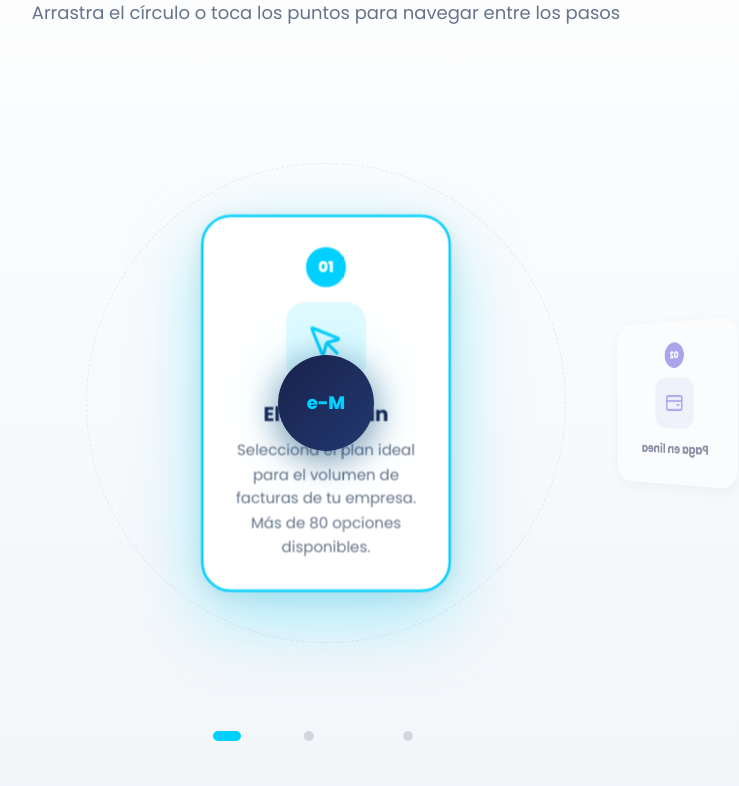
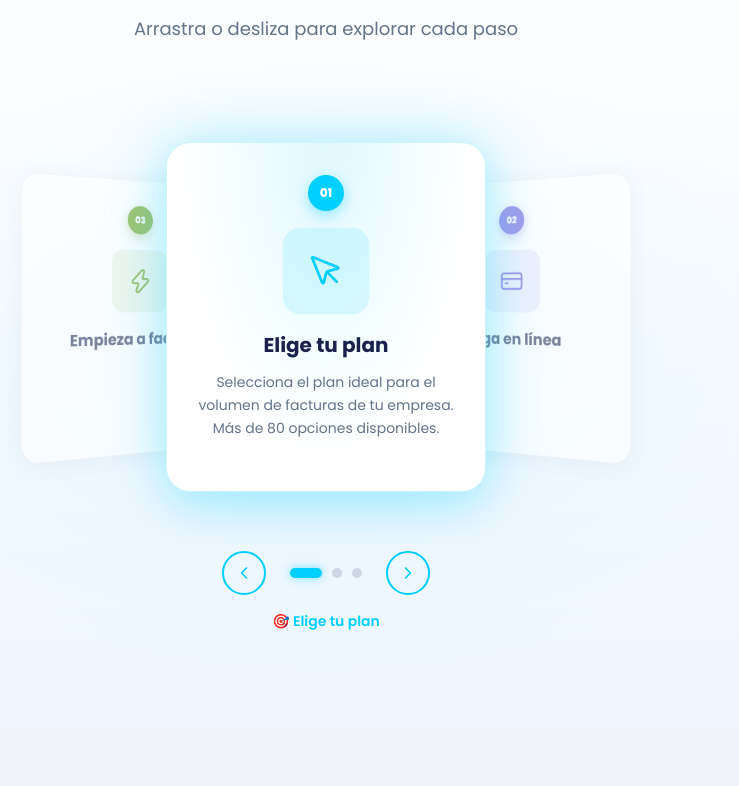
Before and after one commit to semision2022-landing/LandingVentas, a Next.js app: page / in a window 1280 px wide. Shown: the part 3994-4780 px from the top of the page, without its empty margins (314-1053 px from the left). Built offline with nearby package versions, Linux system fonts and the light colour scheme; no server answers.

Commit message:
fix(howit): Rediseno como coverflow 3D limpio sin hub central que tapaba contenido

```diff
--- a/components/sections/HowItWorks.tsx
+++ b/components/sections/HowItWorks.tsx
@@ -1,127 +1,113 @@
 'use client'
 
-import { useState, useRef, useCallback, useEffect } from 'react'
+import { useState, useRef } from 'react'
 import { motion } from 'framer-motion'
-import { MousePointer, CreditCard, Zap } from 'lucide-react'
+import { MousePointer, CreditCard, Zap, ChevronLeft, ChevronRight } from 'lucide-react'
 
 const steps = [
   {
     number: '01',
     icon: MousePointer,
     title: 'Elige tu plan',
-    description: 'Selecciona el plan ideal para el volumen de facturas de tu empresa. Más de 80 opciones disponibles.',
+    description:
+      'Selecciona el plan ideal para el volumen de facturas de tu empresa. Más de 80 opciones disponibles.',
     color: '#00D0FF',
     bg: 'rgba(0,208,255,0.12)',
-    glow: 'rgba(0,208,255,0.35)',
+    glow: '0 0 60px rgba(0,208,255,0.30), 0 20px 40px rgba(0,208,255,0.15)',
+    emoji: '🎯',
   },
   {
     number: '02',
     icon: CreditCard,
     title: 'Paga en línea',
-    description: 'Pago 100 % seguro con PayZen. Tarjeta de crédito, débito o transferencia bancaria.',
+    description:
+      'Pago 100% seguro con PayZen. Tarjeta de crédito, débito o transferencia bancaria.',
     color: '#5F4EDA',
     bg: 'rgba(95,78,218,0.12)',
-    glow: 'rgba(95,78,218,0.35)',
+    glow: '0 0 60px rgba(95,78,218,0.30), 0 20px 40px rgba(95,78,218,0.15)',
+    emoji: '💳',
   },
   {
     number: '03',
     icon: Zap,
     title: 'Empieza a facturar',
-    description: 'Habilitación ante la DIAN en 48 horas hábiles. Soporte técnico permanente incluido.',
+    description:
+      'Habilitación ante la DIAN en 48 horas hábiles. Soporte técnico permanente incluido.',
     color: '#579601',
     bg: 'rgba(87,150,1,0.12)',
-    glow: 'rgba(87,150,1,0.35)',
+    glow: '0 0 60px rgba(87,150,1,0.30), 0 20px 40px rgba(87,150,1,0.15)',
+    emoji: '⚡',
   },
 ]
 
-const TOTAL = steps.length
-const ANGLE_STEP = 360 / TOTAL   // 120°
-const RADIUS = 240               // px - desktop
-const RADIUS_SM = 150            // px - mobile
+export default function HowItWorks() {
+  const [active, setActive] = useState(0)
+  const dragStartX = useRef<number | null>(null)
 
-export default function HowItWorks() {
-  const [rotation, setRotation] = useState(0)         // current wheel rotation in degrees
-  const [active, setActive] = useState(0)             // index of front card
-  const [dragging, setDragging] = useState(false)
-  const [radius, setRadius] = useState(RADIUS)
-  const dragStart = useRef<number | null>(null)
-  const lastRotation = useRef(0)
+  const prev = () => setActive((a) => (a - 1 + steps.length) % steps.length)
+  const next = () => setActive((a) => (a + 1) % steps.length)
 
-  // Responsive radius
-  useEffect(() => {
-    const update = () => setRadius(window.innerWidth < 640 ? RADIUS_SM : RADIUS)
-    update()
-    window.addEventListener('resize', update)
-    return () => window.removeEventListener('resize', update)
-  }, [])
-
-  // Snap rotation to nearest step
-  const snapToNearest = useCallback((rot: number) => {
-    let closest = 0
-    let minDiff = Infinity
-    for (let i = 0; i < TOTAL; i++) {
-      const cardAngle = (ANGLE_STEP * i + rot % 360 + 360) % 360
-      const diff = Math.min(cardAngle, 360 - cardAngle)
-      if (diff < minDiff) { minDiff = diff; closest = i }
-    }
-    // Snap so closest card is at front (angle = 0)
-    const targetRot = rot - ((((ANGLE_STEP * closest + rot % 360) + 360) % 360 > 180)
-      ? (((ANGLE_STEP * closest + rot % 360) + 360) % 360) - 360
-      : ((ANGLE_STEP * closest + rot % 360) + 360) % 360)
-    setRotation(targetRot)
-    setActive(closest)
-    lastRotation.current = targetRot
-  }, [])
-
-  // Go to specific step
-  const goTo = useCallback((index: number) => {
-    const targetRot = lastRotation.current - ((ANGLE_STEP * index + lastRotation.current % 360 + 360) % 360 > 180
-      ? ((ANGLE_STEP * index + lastRotation.current % 360 + 360) % 360) - 360
-      : ((ANGLE_STEP * index + lastRotation.current % 360 + 360) % 360))
-    setRotation(targetRot)
-    setActive(index)
-    lastRotation.current = targetRot
-  }, [])
-
-  // Mouse events
-  const onMouseDown = (e: React.MouseEvent) => {
-    dragStart.current = e.clientX
-    setDragging(true)
-  }
-  const onMouseMove = (e: React.MouseEvent) => {
-    if (!dragging || dragStart.current === null) return
-    const delta = e.clientX - dragStart.current
-    setRotation(lastRotation.current + delta * 0.35)
-  }
-  const onMouseUp = () => {
-    if (!dragging) return
-    setDragging(false)
-    dragStart.current = null
-    snapToNearest(rotation)
+  // Drag / swipe
+  const onDragStart = (x: number) => { dragStartX.current = x }
+  const onDragEnd = (x: number) => {
+    if (dragStartX.current === null) return
+    const delta = dragStartX.current - x
+    if (Math.abs(delta) > 40) { if (delta > 0) { next() } else { prev() } }
+    dragStartX.current = null
   }
 
-  // Touch events
-  const onTouchStart = (e: React.TouchEvent) => {
-    dragStart.current = e.touches[0].clientX
-    setDragging(true)
+  const getCardStyle = (i: number) => {
+    const diff = i - active
+    const normalised = ((diff % steps.length) + steps.length) % steps.length
+    const offset = normalised > steps.length / 2 ? normalised - steps.length : normalised
+
+    if (offset === 0) {
+      // Active — front and center
+      return {
+        zIndex: 20,
+        transform: 'translateX(0px) rotateY(0deg) scale(1)',
+        opacity: 1,
+        filter: 'none',
+        pointerEvents: 'auto' as const,
       }
-  const onTouchMove = (e: React.TouchEvent) => {
-    if (dragStart.current === null) return
-    const delta = e.touches[0].clientX - dragStart.current
-    setRotation(lastRotation.current + delta * 0.35)
+    } else if (Math.abs(offset) === 1) {
+      // Neighboring
+      const dir = offset > 0 ? 1 : -1
+      return {
+        zIndex: 10,
+        transform: `translateX(${dir * 58}%) rotateY(${-dir * 38}deg) scale(0.78)`,
+        opacity: 0.55,
+        filter: 'blur(0.5px)',
+        pointerEvents: 'auto' as const,
       }
-  const onTouchEnd = () => {
-    setDragging(false)
-    dragStart.current = null
-    snapToNearest(rotation)
+    } else {
+      return {
+        zIndex: 5,
+        transform: `translateX(${offset > 0 ? '100%' : '-100%'}) scale(0.6)`,
+        opacity: 0,
+        filter: 'blur(2px)',
+        pointerEvents: 'none' as const,
+      }
+    }
   }
 
   return (
-    <section className="py-20 overflow-hidden" style={{ background: 'linear-gradient(180deg, #fff 0%, #F1F5F9 100%)' }}>
-      <div className="max-w-5xl mx-auto px-4">
+    <section
+      className="py-24 overflow-hidden relative"
+      style={{ background: 'linear-gradient(180deg, #ffffff 0%, #EFF6FF 100%)' }}
+    >
+      {/* Background accent */}
+      <div
+        className="absolute inset-0 pointer-events-none opacity-40"
+        style={{
+          background: `radial-gradient(ellipse 60% 50% at 50% 60%, ${steps[active].bg} 0%, transparent 70%)`,
+          transition: 'background 0.5s ease',
+        }}
+      />
 
+      <div className="max-w-4xl mx-auto px-4 relative">
         {/* Header */}
-        <div className="text-center mb-4">
+        <div className="text-center mb-16">
           <motion.span
             initial={{ opacity: 0, y: 10 }}
             whileInView={{ opacity: 1, y: 0 }}
@@ -129,7 +115,7 @@ export default function HowItWorks() {
             className="inline-block text-xs font-bold px-4 py-1.5 rounded-full mb-4"
             style={{ backgroundColor: 'rgba(24,34,76,0.07)', color: 'var(--navy)' }}
           >
-            Proceso simple
+            3 simples pasos
           </motion.span>
           <motion.h2
             className="section-title"
@@ -142,177 +128,162 @@ export default function HowItWorks() {
           </motion.h2>
           <motion.p
             className="section-subtitle"
-            initial={{ opacity: 0, y: 15 }}
-            whileInView={{ opacity: 1, y: 0 }}
+            initial={{ opacity: 0 }}
+            whileInView={{ opacity: 1 }}
             viewport={{ once: true }}
             transition={{ delay: 0.2 }}
           >
-            Arrastra el círculo o toca los puntos para navegar entre los pasos
+            Arrastra o desliza para explorar cada paso
           </motion.p>
         </div>
 
-        {/* 3D Carousel */}
+        {/* Coverflow stage */}
         <div
-          className="relative mx-auto flex items-center justify-center"
-          style={{ height: radius * 2 + 240, maxWidth: 700, cursor: dragging ? 'grabbing' : 'grab' }}
-          onMouseDown={onMouseDown}
-          onMouseMove={onMouseMove}
-          onMouseUp={onMouseUp}
-          onMouseLeave={onMouseUp}
-          onTouchStart={onTouchStart}
-          onTouchMove={onTouchMove}
-          onTouchEnd={onTouchEnd}
+          className="relative mx-auto"
+          onMouseDown={(e) => onDragStart(e.clientX)}
+          onMouseUp={(e) => onDragEnd(e.clientX)}
+          onMouseLeave={(e) => onDragEnd(e.clientX)}
+          onTouchStart={(e) => onDragStart(e.touches[0].clientX)}
+          onTouchEnd={(e) => onDragEnd(e.changedTouches[0].clientX)}
+          style={{
+            height: 420,
+            maxWidth: 640,
+            perspective: '1100px',
+            perspectiveOrigin: '50% 45%',
+            cursor: 'grab',
+            userSelect: 'none',
+          } as React.CSSProperties}
         >
-          {/* Center decorative hub */}
+          {steps.map((step, i) => {
+            const Icon = step.icon
+            const style = getCardStyle(i)
+            const isActive = i === active
+            return (
               <div
-            className="absolute z-10 w-24 h-24 rounded-full flex items-center justify-center shadow-2xl pointer-events-none select-none"
+                key={step.number}
+                onClick={() => !isActive && setActive(i)}
                 style={{
-              background: 'linear-gradient(135deg, #18224C 0%, #223870 100%)',
-              top: '50%', left: '50%', transform: 'translate(-50%, -50%)',
-              boxShadow: '0 0 60px rgba(0,208,255,0.25), 0 8px 32px rgba(24,34,76,0.5)',
+                  position: 'absolute',
+                  top: '50%',
+                  left: '50%',
+                  marginLeft: '-160px',
+                  marginTop: '-175px',
+                  width: 320,
+                  height: 350,
+                  transition: 'all 0.5s cubic-bezier(0.25, 1, 0.5, 1)',
+                  transformStyle: 'preserve-3d',
+                  ...style,
                 }}
               >
-            <span className="text-white font-black text-lg select-none" style={{ color: '#00D0FF' }}>e-M</span>
-          </div>
-
-          {/* Orbit ring */}
+                {/* Card */}
                 <div
-            className="absolute rounded-full border pointer-events-none"
+                  className="w-full h-full rounded-3xl flex flex-col items-center justify-start pt-8 px-7 pb-7 relative overflow-hidden"
                   style={{
-              width: radius * 2,
-              height: radius * 2,
-              top: '50%', left: '50%',
-              transform: 'translate(-50%, -50%)',
-              borderColor: 'rgba(24,34,76,0.08)',
-              borderStyle: 'dashed',
+                    background: 'white',
+                    boxShadow: isActive ? step.glow : '0 4px 24px rgba(0,0,0,0.07)',
+                    border: isActive ? `1.5px solid ${step.color}33` : '1.5px solid rgba(0,0,0,0.06)',
+                    transition: 'box-shadow 0.5s ease, border 0.5s ease',
+                  }}
+                >
+                  {/* Background tint */}
+                  <div
+                    className="absolute inset-0 rounded-3xl transition-opacity duration-500"
+                    style={{
+                      background: `radial-gradient(ellipse at 50% 0%, ${step.bg} 0%, transparent 65%)`,
+                      opacity: isActive ? 1 : 0,
                     }}
                   />
 
-          {/* Rotating cards */}
-          <div
-            className="absolute"
-            style={{
-              width: '100%', height: '100%',
-              transition: dragging ? 'none' : 'transform 0.55s cubic-bezier(0.34, 1.56, 0.64, 1)',
-              transform: `rotateY(${rotation}deg)`,
-              transformStyle: 'preserve-3d',
-              perspective: 1200,
-              top: 0, left: 0,
-            }}
-          >
-            {steps.map((step, i) => {
-              const cardAngle = ANGLE_STEP * i
-              const isActive = i === active
-              const Icon = step.icon
-              return (
-                <div
-                  key={step.number}
-                  onClick={() => goTo(i)}
-                  style={{
-                    position: 'absolute',
-                    top: '50%', left: '50%',
-                    transform: `
-                      rotateY(${cardAngle}deg)
-                      translateZ(${radius}px)
-                      translateX(-50%)
-                      translateY(-50%)
-                    `,
-                    transformStyle: 'preserve-3d',
-                    backfaceVisibility: 'hidden',
-                    transition: dragging ? 'none' : 'all 0.4s ease',
-                    zIndex: isActive ? 20 : 10,
-                    cursor: isActive ? 'default' : 'pointer',
-                  }}
-                >
-                  <motion.div
-                    animate={{
-                      scale: isActive ? 1 : 0.82,
-                      opacity: isActive ? 1 : 0.5,
-                    }}
-                    transition={{ duration: 0.4 }}
-                    className="rounded-3xl p-6 flex flex-col items-center text-center select-none"
-                    style={{
-                      width: radius < 200 ? 160 : 200,
-                      background: 'white',
-                      boxShadow: isActive
-                        ? `0 20px 60px ${step.glow}, 0 4px 20px rgba(0,0,0,0.1)`
-                        : '0 4px 16px rgba(0,0,0,0.08)',
-                      border: isActive ? `2px solid ${step.color}` : '2px solid transparent',
-                    }}
-                  >
                   {/* Number badge */}
                   <span
-                      className="w-8 h-8 rounded-full flex items-center justify-center text-xs font-black text-white mb-3 shrink-0"
-                      style={{ backgroundColor: step.color }}
+                    className="relative z-10 w-9 h-9 rounded-full text-white text-xs font-black flex items-center justify-center mb-5 shrink-0"
+                    style={{ backgroundColor: step.color, boxShadow: `0 4px 14px ${step.color}66` }}
                   >
                     {step.number}
                   </span>
 
-                    {/* Icon */}
+                  {/* Icon circle */}
                   <div
-                      className="w-16 h-16 rounded-2xl flex items-center justify-center mb-4"
-                      style={{ backgroundColor: step.bg, color: step.color }}
+                    className="relative z-10 w-20 h-20 rounded-2xl flex items-center justify-center mb-5 shrink-0 transition-transform duration-300"
+                    style={{
+                      backgroundColor: step.bg,
+                      color: step.color,
+                      transform: isActive ? 'scale(1.08)' : 'scale(1)',
+                    }}
                   >
-                      <Icon size={30} />
+                    <Icon size={34} strokeWidth={1.8} />
                   </div>
 
-                    <h3 className="font-bold text-base mb-2 leading-tight" style={{ color: 'var(--navy)' }}>
+                  {/* Text */}
+                  <h3
+                    className="relative z-10 text-xl font-bold text-center mb-3 transition-all duration-300"
+                    style={{ color: 'var(--navy)' }}
+                  >
                     {step.title}
                   </h3>
-                    {isActive && (
-                      <motion.p
-                        initial={{ opacity: 0, height: 0 }}
-                        animate={{ opacity: 1, height: 'auto' }}
-                        exit={{ opacity: 0, height: 0 }}
-                        className="text-xs leading-relaxed"
-                        style={{ color: 'var(--gray)' }}
+                  <p
+                    className="relative z-10 text-sm text-center leading-relaxed transition-all duration-500"
+                    style={{
+                      color: 'var(--gray)',
+                      opacity: isActive ? 1 : 0,
+                      transform: isActive ? 'translateY(0)' : 'translateY(10px)',
+                    }}
                   >
                     {step.description}
-                      </motion.p>
-                    )}
-                  </motion.div>
+                  </p>
+                </div>
               </div>
             )
           })}
         </div>
-        </div>
 
-        {/* Step dots / nav */}
-        <div className="flex items-center justify-center gap-4 -mt-8">
+        {/* Controls */}
+        <div className="flex items-center justify-center gap-6 mt-6">
+          <button
+            onClick={prev}
+            className="w-11 h-11 rounded-full border-2 flex items-center justify-center transition-all hover:scale-110 active:scale-95"
+            style={{ borderColor: steps[active].color, color: steps[active].color }}
+          >
+            <ChevronLeft size={20} />
+          </button>
+
+          {/* Dot indicators */}
+          <div className="flex gap-2.5 items-center">
             {steps.map((step, i) => (
               <button
                 key={i}
-              onClick={() => goTo(i)}
-              className="flex flex-col items-center gap-1.5 group transition-all"
-              aria-label={step.title}
-            >
-              <span
-                className="block rounded-full transition-all duration-300"
+                onClick={() => setActive(i)}
                 style={{
-                  width: i === active ? 28 : 10,
+                  width: i === active ? 32 : 10,
                   height: 10,
+                  borderRadius: 99,
                   backgroundColor: i === active ? step.color : 'rgba(24,34,76,0.15)',
+                  transition: 'all 0.35s ease',
+                  boxShadow: i === active ? `0 0 10px ${step.color}80` : 'none',
                 }}
               />
-              <span className="text-[10px] font-semibold opacity-0 group-hover:opacity-100 transition-opacity" style={{ color: step.color }}>
-                {step.title}
-              </span>
-            </button>
             ))}
           </div>
 
-        {/* Hint text */}
+          <button
+            onClick={next}
+            className="w-11 h-11 rounded-full border-2 flex items-center justify-center transition-all hover:scale-110 active:scale-95"
+            style={{ borderColor: steps[active].color, color: steps[active].color }}
+          >
+            <ChevronRight size={20} />
+          </button>
+        </div>
+
+        {/* Step label */}
         <motion.p
-          initial={{ opacity: 0 }}
-          whileInView={{ opacity: 1 }}
-          viewport={{ once: true }}
-          transition={{ delay: 0.8 }}
-          className="text-center text-xs mt-6"
-          style={{ color: 'rgba(100,116,139,0.6)' }}
+          key={active}
+          initial={{ opacity: 0, y: 6 }}
+          animate={{ opacity: 1, y: 0 }}
+          className="text-center text-sm font-semibold mt-4"
+          style={{ color: steps[active].color }}
         >
-          ← Arrastra o desliza para explorar →
+          {steps[active].emoji} {steps[active].title}
         </motion.p>
-
       </div>
     </section>
   )
```
Lines whose indentation alone changed are shown as unchanged.
